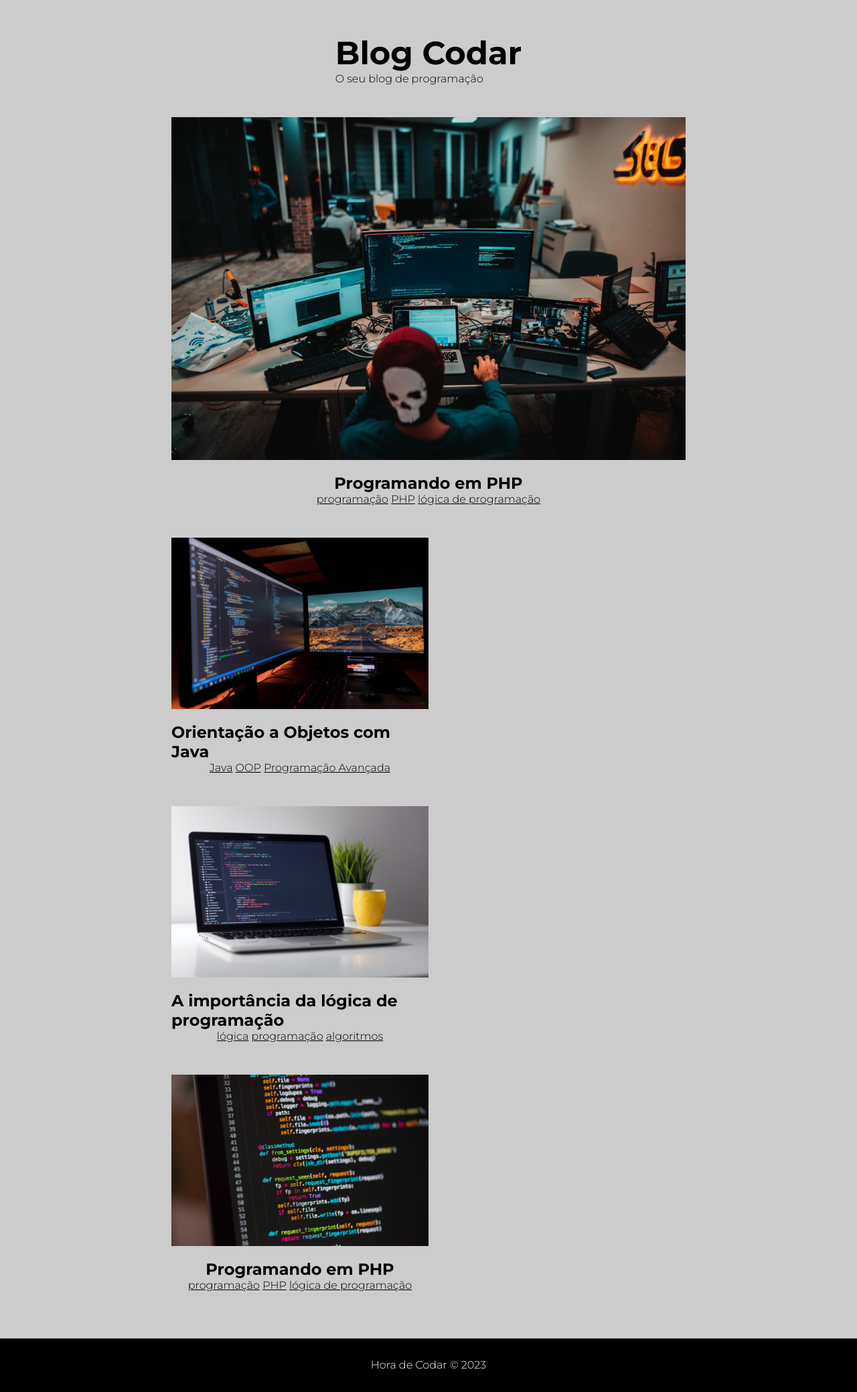
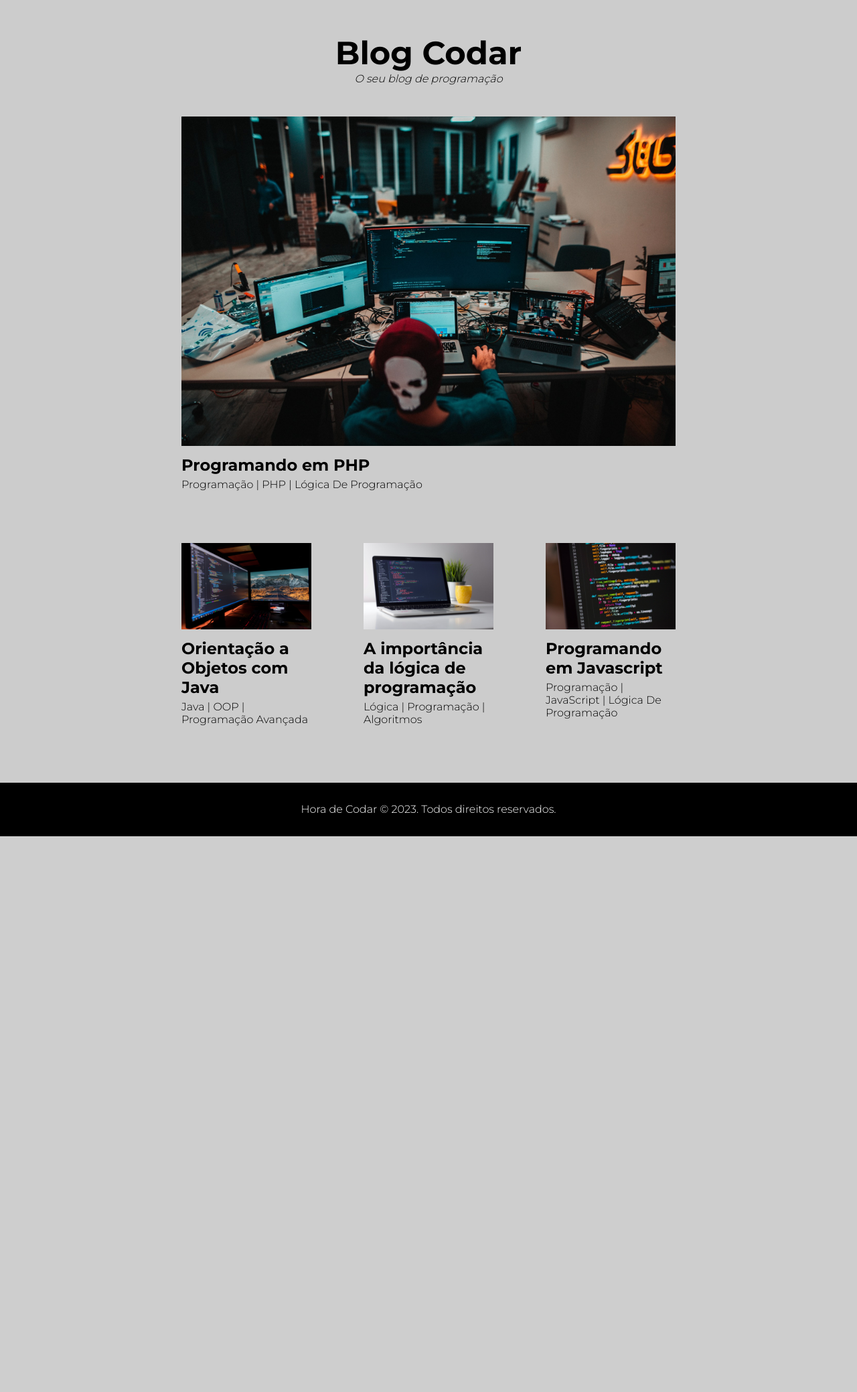
Before and after one commit to JeanPCB/aulas-udemy, a PHP site: page / in a window 1280 px wide. Shown: the part 80-2159 px from the top of the page at 67% size. After the commit the page ends 1329 px from the top, so only its background shows below. Run offline with PHP 8.4, Linux system fonts and the light colour scheme.

Commit message:
finalizacao parte 1 - projeto blog php

```diff
--- /dev/null
+++ b/curso-php/15-projeto-blog/css/main.css
@@ -0,0 +1,128 @@
+* {
+    margin: 0;
+    padding: 0;
+    box-sizing: border-box;
+    font-family: 'Montserrat', sans-serif;
+}
+
+li {
+    list-style: none;
+}
+
+a {
+    text-decoration: none;
+    color: #000;
+}
+
+html {
+    min-height: 100vh;
+    position: relative;
+}
+
+body {
+    background-color: #ccc;
+}
+
+main {
+    margin-bottom: 150px;
+    display: flex;
+    flex-direction: column;
+    align-items: center;
+    gap: 2rem;
+}
+
+header, footer {
+    display: flex;
+    align-items: center;
+    justify-content: center;
+    height: 80px;
+    background-color: #000;
+}
+
+header {
+    margin-bottom: 50px;
+}
+
+footer {
+    position: absolute;
+    bottom: 0;
+    width: 100%;
+    color: #fff;
+}
+
+nav ul {
+    display: flex;
+    list-style: none;
+    flex-direction: row;
+    gap: 20px;
+}
+
+#logo {
+    position: absolute;
+    left: 9.5%;
+    top: 10px;
+}
+
+#logo img{
+    height: 60px;
+}
+
+.nav-link{
+    padding: 10px;
+    text-decoration: none;
+    color: #fff;
+    font-size: 16px;
+}
+
+.nav-link:hover {
+    color: #bbb;
+}
+
+#title-container {
+    text-align: center;
+}
+
+#title-container h1 {
+    font-size: 3rem;
+}
+
+#posts-container {
+    display: grid;
+    grid-template-columns: repeat(3, 1fr);
+    gap: 3rem;
+    width: 60%;
+}
+
+.post-box {
+    padding: 15px;
+    border-radius: 10px;
+    transition: 0.3s;
+}
+
+.post-box:first-child {
+    grid-column-start: 1;
+    grid-column-end: 4;
+}
+
+.post-box:hover {
+    cursor: pointer;
+    box-shadow: 0 0 11px #000;
+}
+
+.post-box img {
+    width: 100%;
+}
+
+.post-box a {
+    text-decoration: none;
+    color: #000;
+}
+
+.post-title {
+    margin-top: 10px;
+}
+
+.post-categories {
+    margin-top: 5px;
+    text-transform: capitalize;
+}
--- a/curso-php/15-projeto-blog/data/posts.php
+++ b/curso-php/15-projeto-blog/data/posts.php
@@ -6,14 +6,16 @@
       'title' => 'Programando em PHP',
       'description' => 'Neste post você vai aprender tudo que precisa para ser um bom programador de PHP!',
       'tags' => ['programação', 'PHP', 'lógica de programação'],
-      'img' => 'prog-1.jpg'
+      'img' => 'prog-1.jpg',
+      'alt' => 'Um homem de costas programando usando múltiplas telas'
     ],
     [
       'id' => 2,
       'title' => 'Orientação a Objetos com Java',
       'description' => 'Aprenda o paradigma de orientação a objetos com Java, uma linguagem em alta no mercado.',
       'tags' => ['Java', 'OOP', 'Programação Avançada'],
-      'img' => 'prog-2.jpg'
+      'img' => 'prog-2.jpg',
+      'alt' => 'Dois monitores de computador mostrando códigos de programação'
     ],
     [
       'id' => 3,
@@ -21,12 +23,14 @@
       'description' => 'A lógica de programação é o ponto inicial de muitos estudantes de programação, será que é importante?',
       'tags' => ['lógica', 'programação', 'algoritmos'],
       'img' => 'prog-3.jpg',
+      'alt' => 'Um notebook em cima de uma mesa mostrando um código de programação na tela'
     ],
     [
       'id' => 4,
-      'title' => 'Programando em PHP',
-      'description' => 'Neste post você vai aprender tudo que precisa para ser um bom programador de PHP!',
-      'tags' => ['programação', 'PHP', 'lógica de programação'],
-      'img' => 'prog-4.jpg'
+      'title' => 'Programando em Javascript',
+      'description' => 'Neste post você vai aprender tudo que precisa para ser um bom programador de Javascript!',
+      'tags' => ['programação', 'JavaScript', 'lógica de programação'],
+      'img' => 'prog-4.jpg',
+      'alt' => 'Uma tela de computador mostrando códigos de programação'
     ],
   ];
--- a/curso-php/15-projeto-blog/index.php
+++ b/curso-php/15-projeto-blog/index.php
@@ -1,26 +1,33 @@
 <?php
-    require_once("./templates/header.php")
+    require_once("./templates/header.php");
 ?>
 
     <main>
         <div id="title-container">
             <h1>Blog Codar</h1>
-            <p>O seu blog de programação</p>
+            <p><i>O seu blog de programação</i></p>
         </div>
 
-        <section id="posts-container">
+        <div id="posts-container">
             <?php foreach($posts as $post): ?>
-                <article class="post-box" onclick="location.href = '<?= $BASE_URL ?>contato.php'">
+                <article class="post-box" onclick="location.href = '<?= $BASE_URL ?>post.php?id=<?= $post['id'] ?>'">
                     <img src="./img/<?= $post['img'] ?>" alt="<?= $post['title'] ?>">
-                    <h2 class="post-title"><?= $post['title'] ?></h2>
+                    <a href="<?= $BASE_URL ?>post.php?id=<?= $post['id'] ?>">
+                        <h2 class="post-title"><?= $post['title'] ?></h2>
+                    </a>
                     <p class="post-categories">
-                        <?php foreach($post['tags'] as $category): ?>
-                            <a href="#"><?= $category ?></a>
+                        <?php foreach($post['tags'] as $tag): ?>
+                            <?php
+                                echo $tag;
+                                if($tag != end($post['tags'])):
+                            ?>
+                            <?= " | "; ?>
+                            <?php endif; ?>
                         <?php endforeach; ?>
                     </p>
                 </article>
             <?php endforeach; ?>
-        </section>
+        </div>
     </main>
 
 <?php
--- a/curso-php/15-projeto-blog/templates/footer.php
+++ b/curso-php/15-projeto-blog/templates/footer.php
@@ -1,4 +1,4 @@
 
-<footer>Hora de Codar &copy; 2023</footer>
+<footer>Hora de Codar &copy; 2023. Todos direitos reservados.</footer>
 </body>
 </html>
--- a/curso-php/15-projeto-blog/templates/header.php
+++ b/curso-php/15-projeto-blog/templates/header.php
@@ -11,12 +11,16 @@
     <meta name="viewport" content="width=device-width, initial-scale=1.0">
 
     <!-- My Styles -->
-    <link rel="stylesheet" href="./css/styles.css">
+    <link rel="stylesheet" href="./css/main.css">
+    <link rel="stylesheet" href="./css/post.css">
 
     <!-- Google Fonts -->
     <link rel="preconnect" href="https://fonts.googleapis.com">
     <link rel="preconnect" href="https://fonts.gstatic.com" crossorigin>
     <link href="https://fonts.googleapis.com/css2?family=Montserrat:wght@300;700&display=swap" rel="stylesheet">
+
+    <!-- Favicon -->
+    <link rel="icon" type="image/x-icon" href="<?= $BASE_URL ?>img/logo.svg">
 
     <title>Blog Codar</title>
 </head>
```
Also changed, not shown: curso-php/15-projeto-blog/css/post.css (added, +92 -0 lines), curso-php/15-projeto-blog/post.php (added, +120 -0 lines).
